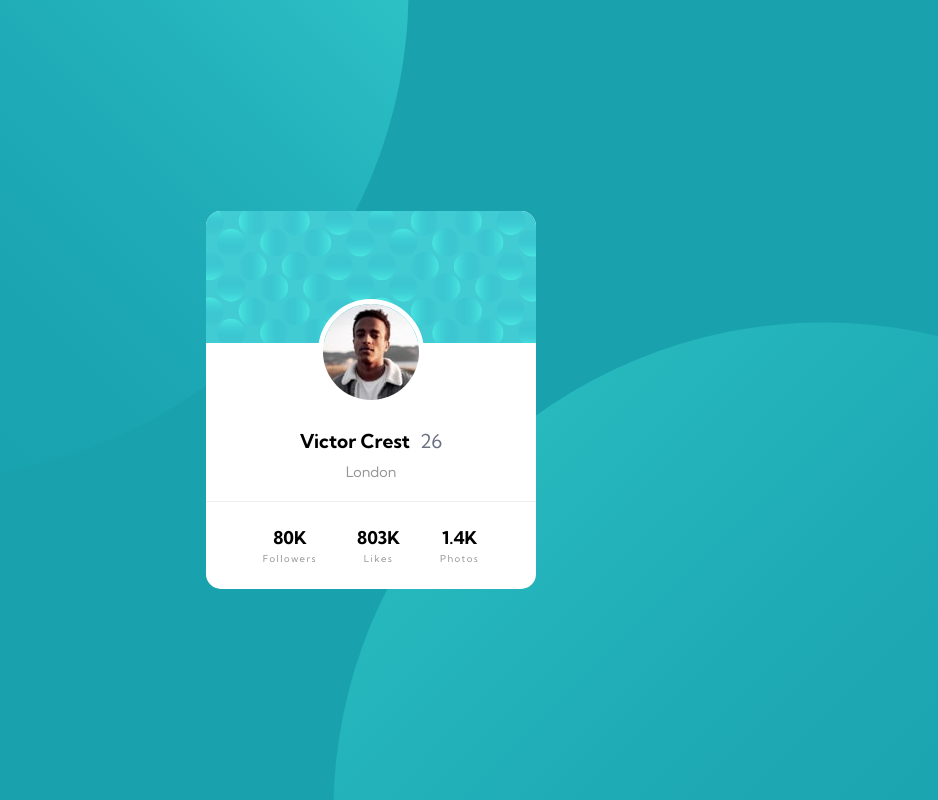
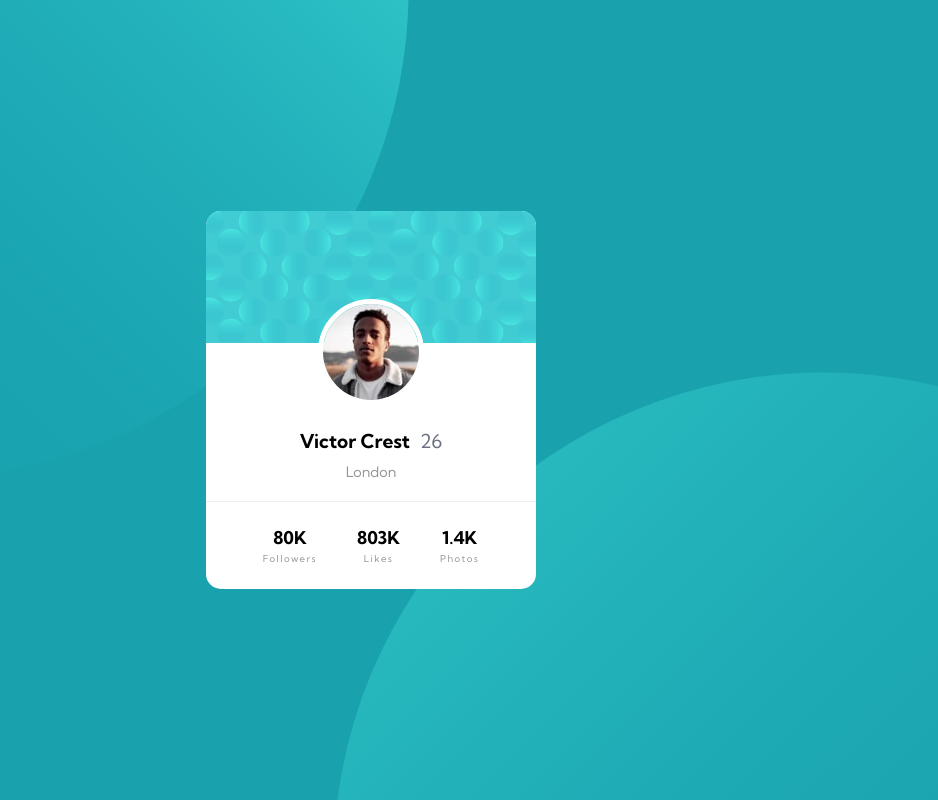
Before and after one commit to rachelktyjohnson/FEM_profile_card_component, a plain HTML site: page index.html in a window 1280 px wide. Shown: the whole page, without its empty margins (269-1207 px from the left). Drawn offline with Linux system fonts and the light colour scheme.

Commit message:
adjusting again

```diff
--- a/styles.css
+++ b/styles.css
@@ -15,7 +15,7 @@ body {
 }
 @media (min-width: 600px) {
   body {
-    background-position: top -500px left -300px, bottom -500px right -300px;
+    background-position: top -500px left -300px, bottom -550px right -300px;
   }
 }
 body main {
```
